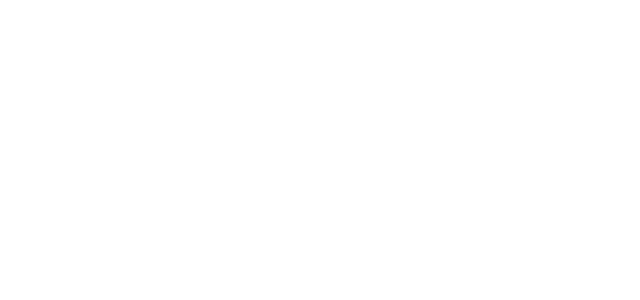
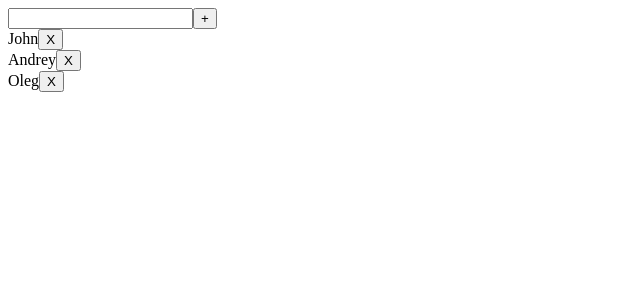
Before and after one commit to Olegm23/new_reacr_1, a React (Create React App) app: page / in a window 1280 px wide. Shown: the top 300 px of the page, without its empty margins (0-640 px from the left). Built offline with nearby package versions, Linux system fonts and the light colour scheme.

Commit message:
end_homeork_6

```diff
--- a/src/components/App.js
+++ b/src/components/App.js
@@ -1,8 +1,43 @@
 import React from "react";
+import { useState } from "react";
+import { useSelector, useDispatch } from "react-redux";
+import { getChats } from "../redux/chatReduser/selectors";
 
 function App() {
+  const chats = useSelector(getChats);
+  const dispatch = useDispatch();
+  const { name, setName } = useState("");
+
+  const handleDelete = (id) => {
+    dispatch({ type: 'delete', payload: id })
+  };
+
+  const handleChange = (event) => {
+    setName(event.target.value)
+  };
+
+  const handleAdd = () => {
+    const obj = {
+      id: Math.random(),
+      name: name,
+    }
+    dispatch({ type: 'add', payload: obj })
+  }
+
   return (
     <div>
+      <input value={name} onChange={handleChange} />
+      <button onClick={handleAdd} >+</button>
+      {
+        chats.map((chat) => {
+          return (
+            <div key={chat.id}>
+              {chat.name}
+              <button onClick={() => handleDelete(chat.id)} >X</button>
+            </div>
+          )
+        })
+      }
     </div>
   );
 };
--- /dev/null
+++ b/src/redux/chatReduser/chatReduser.js
@@ -0,0 +1,34 @@
+
+const initialState = {
+  chats: [
+    {
+      id: 1,
+      name: 'John'
+    },
+    {
+      id: 2,
+      name: 'Andrey'
+    },
+    {
+      id: 3,
+      name: 'Oleg'
+    }
+  ]
+};
+
+export const chatReduser = (state = initialState, action) => {
+  switch (action.type) {
+    case 'delete':
+      return {
+        ...state,
+        chats: state.chats.filter((chat) => chat.id !== action.payload),
+      }
+    case 'add':
+      return {
+        ...state,
+        chats: [...state.chats, action.payload]
+      }
+    default:
+      return state;
+  }
+}
--- /dev/null
+++ b/src/redux/chatReduser/selectors.js
@@ -0,0 +1 @@
+export const getChats = state => state.chats.chats;
--- /dev/null
+++ b/src/redux/initialStore.js
@@ -0,0 +1,10 @@
+import { combineReducers, createStore } from "redux";
+import { chatReduser } from "./chatReduser/chatReduser";
+import { messageReduser } from "./messagesReduser/messageReduser";
+
+export const reducer = combineReducers({
+  chats: chatReduser,
+  messages: messageReduser
+});
+
+export const store = createStore(reducer);
--- /dev/null
+++ b/src/redux/messagesReduser/messageReduser.js
@@ -0,0 +1,28 @@
+
+const initialState = {
+  messages: [
+    {
+      id: 1,
+      title: 'Who&',
+      chatId: 2
+    },
+    {
+      id: 2,
+      title: 'Where&',
+      chatId: 3
+    },
+    {
+      id: 3,
+      title: 'Here&',
+      chatId: 1
+    },
+  ]
+};
+
+export const messageReduser = (state = initialState, action) => {
+  switch (action.type) {
+
+    default:
+      return state;
+  }
+}
```
Also changed, not shown: src/index.js (+5 -3 lines).
